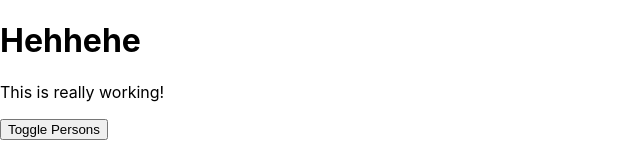
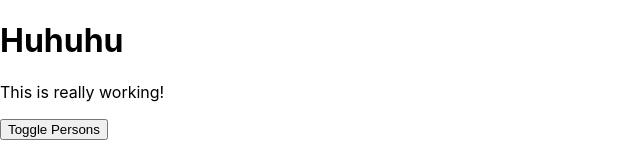
Before and after one commit to Edely/Learning-React, a React app in the folder react-complete-guide/: page / in a window 1280 px wide. Shown: the top 160 px of the page, without its empty margins (0-640 px from the left). Built offline with nearby package versions, Linux system fonts and the light colour scheme.

Commit message:
82 - Comparing Stateless and Stateful Components

```diff
--- a/react-complete-guide/src/components/Cockpit/Cockpit.js
+++ b/react-complete-guide/src/components/Cockpit/Cockpit.js
@@ -21,7 +21,7 @@ const cockpit = (props) =>{
 
     return(
         <div className={classes.Cockpit}>
-            <h1>Hehhehe</h1>
+            <h1>{ props.appTitle }</h1>
             <p className={assignedClasses.join(' ')}>This is really working!</p>
             <button
                 className={btnClass}
--- a/react-complete-guide/src/containers/App.js
+++ b/react-complete-guide/src/containers/App.js
@@ -74,8 +74,9 @@ class App extends Component {
     }
 
     return (
-      <div className={classes.App}>
+      <div className={ classes.App }>
           <Cockpit
+            appTitle={ this.props.title }
             showPersons={ this.state.showPersons }
             persons={ this.state.persons }
             clicked={ this.togglePersonsHandler }
--- a/react-complete-guide/src/index.js
+++ b/react-complete-guide/src/index.js
@@ -4,7 +4,7 @@ import './index.css';
 import App from './containers/App';
 import * as serviceWorker from './serviceWorker';
 
-ReactDOM.render(<App />, document.getElementById('root'));
+ReactDOM.render(<App title="Huhuhu"/>, document.getElementById('root'));
 
 // If you want your app to work offline and load faster, you can change
 // unregister() to register() below. Note this comes with some pitfalls.
```
